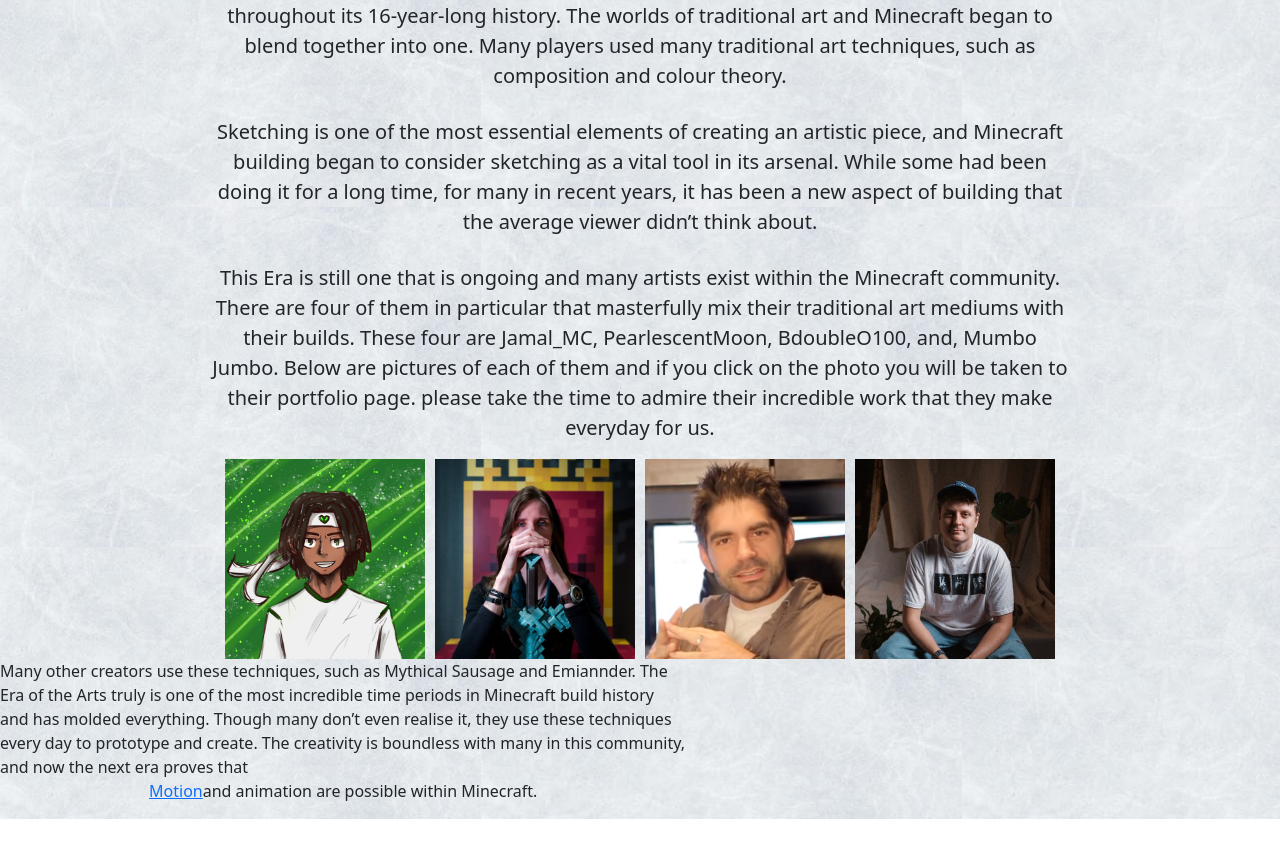
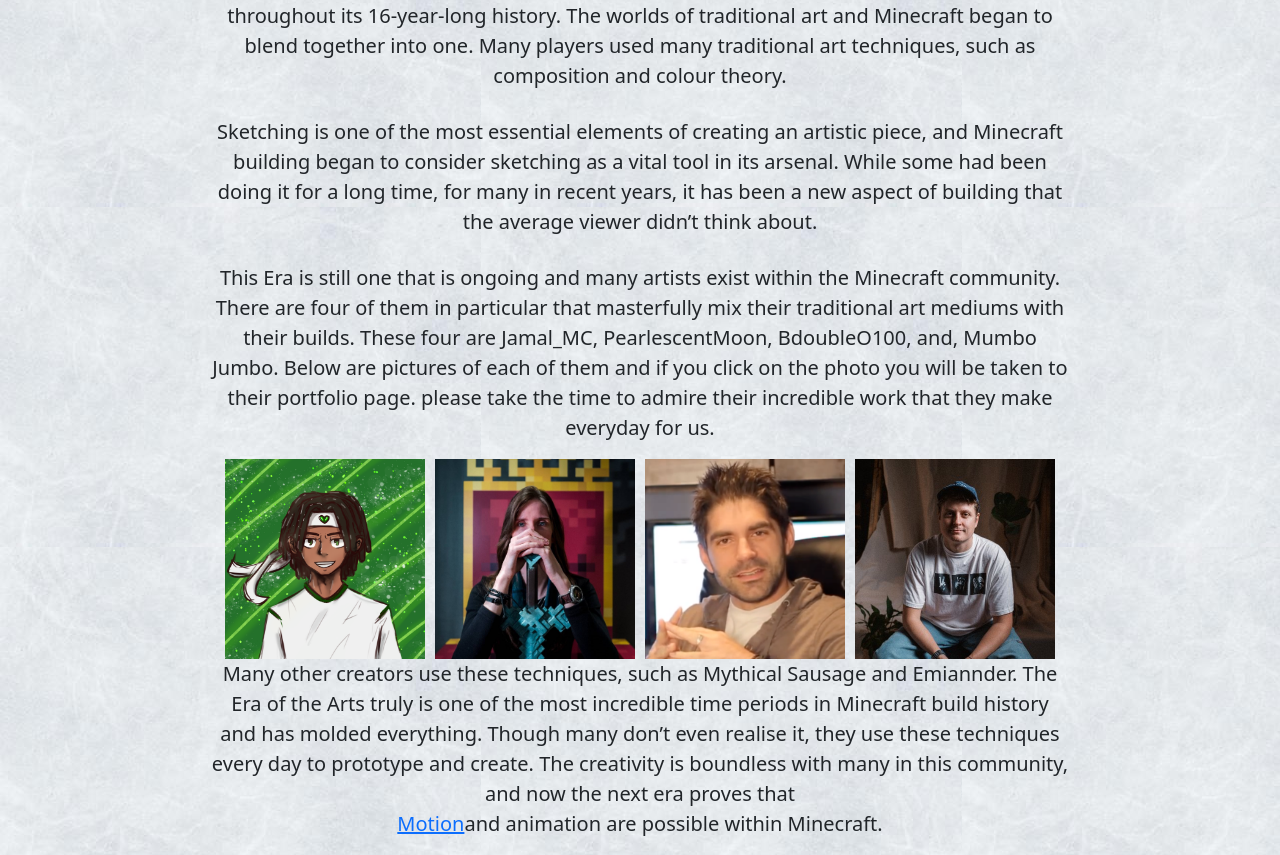
Before and after one commit to Irellavanttt/Entry-9-1, a plain HTML site: page index.html in a window 1280 px wide. Shown: the part 133-988 px from the top of the page. Before the commit the page ends 952 px from the top, so only its background shows below. Drawn offline with nearby package versions, Linux system fonts and the light colour scheme.

Commit message:
Update index.html

```diff
--- a/index.html
+++ b/index.html
@@ -48,8 +48,8 @@
 
 </div>
 
-<div>
-  <p>
+<div id="container">
+  <p class="lead text-center">
     Many other creators use these techniques, such as Mythical Sausage and Emiannder.
 The Era of the Arts truly is one of the most incredible time periods in Minecraft build history and has molded everything. Though many don’t even realise it, they use these techniques every day to prototype and create. The creativity is boundless with many in this community, and now the next era proves that <a href=""> Motion</a>and animation are possible within Minecraft.
 
@@ -59,4 +59,5 @@ The Era of the Arts truly is one of the most incredible time periods in Minecraf
     <script src="script.js"></script>
 
 </body>
+
 </html>
```
